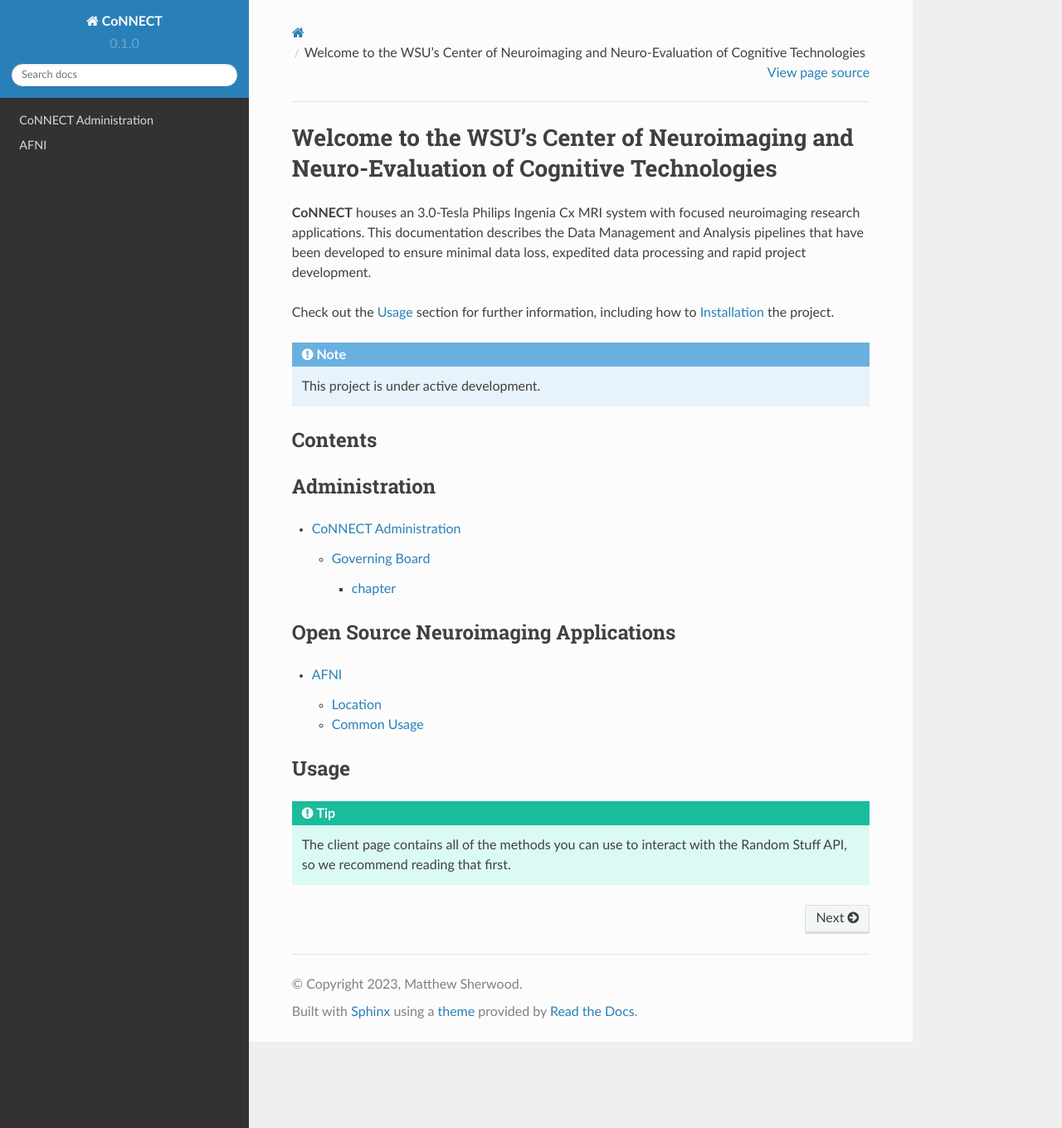
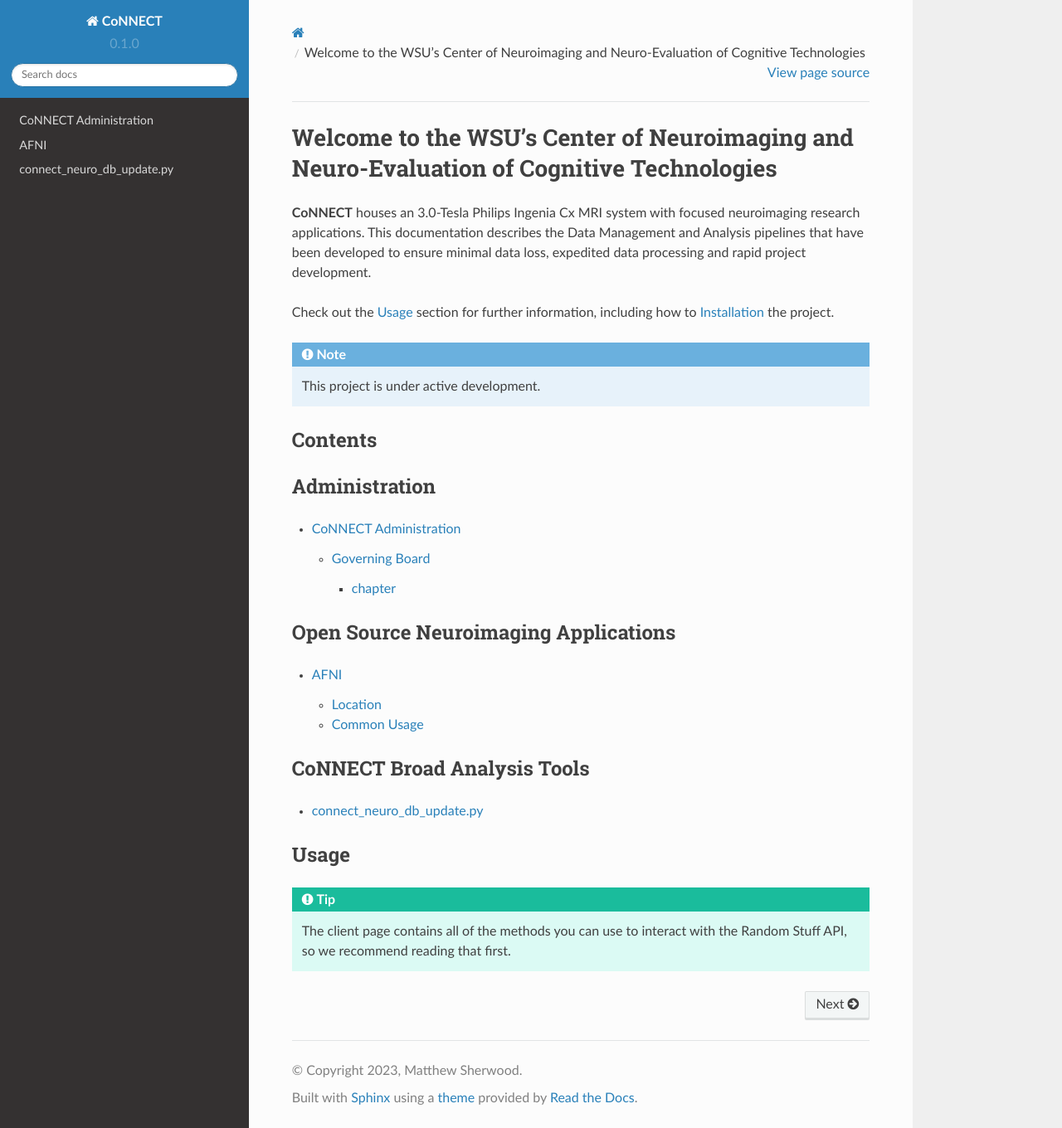
Before and after one commit to mattsherwood87/CoNNECT, a Sphinx documentation site: the page built from docs/source/index.rst, in a window 1280 px wide and 1360 px high. Shown: the whole window at 83% size. Built offline with Sphinx 7.4.7 and the Read the Docs theme 2.0.0, drawn with Linux system fonts in a browser that asks for light colours; pages that are not in the unit, such as notebooks, are missing from menus.

Commit message:
Update index.rst

```diff
--- a/docs/source/index.rst
+++ b/docs/source/index.rst
@@ -33,6 +33,13 @@ Open Source Neuroimaging Applications
    afni
    ...
 
+****************************
+CoNNECT Broad Analysis Tools
+****************************
+
+.. toctree::
+   ./connect_broad_analysis_tools/connect_neuro_db_update
+
 *****
 Usage
 *****
```
